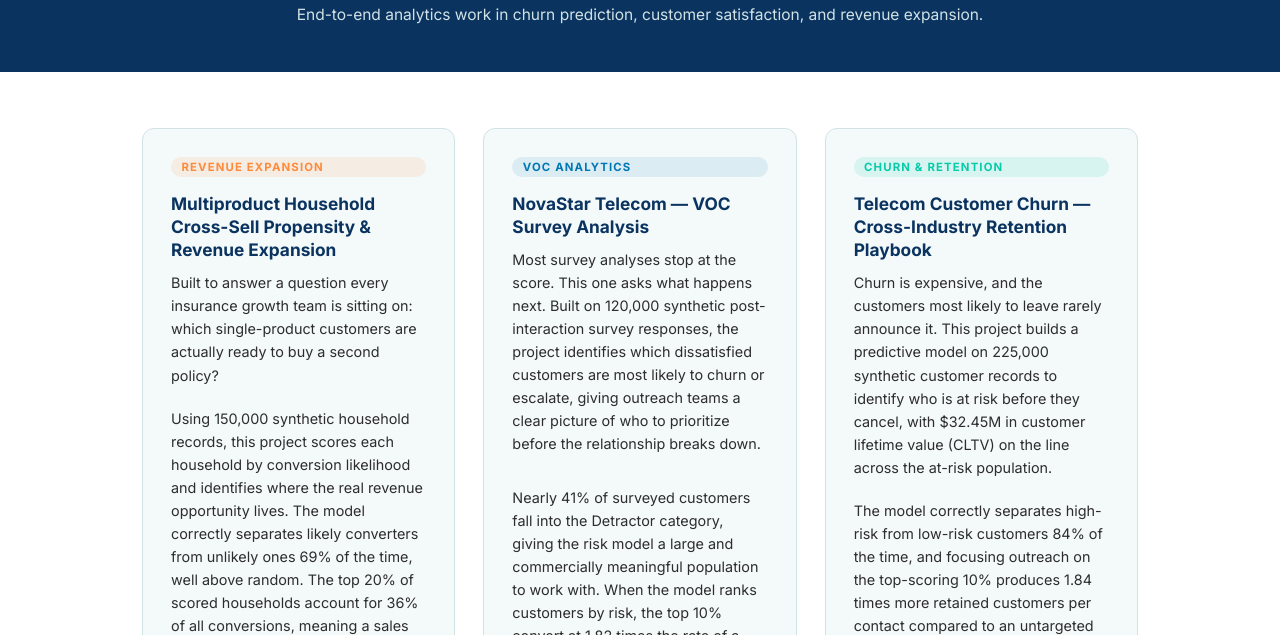
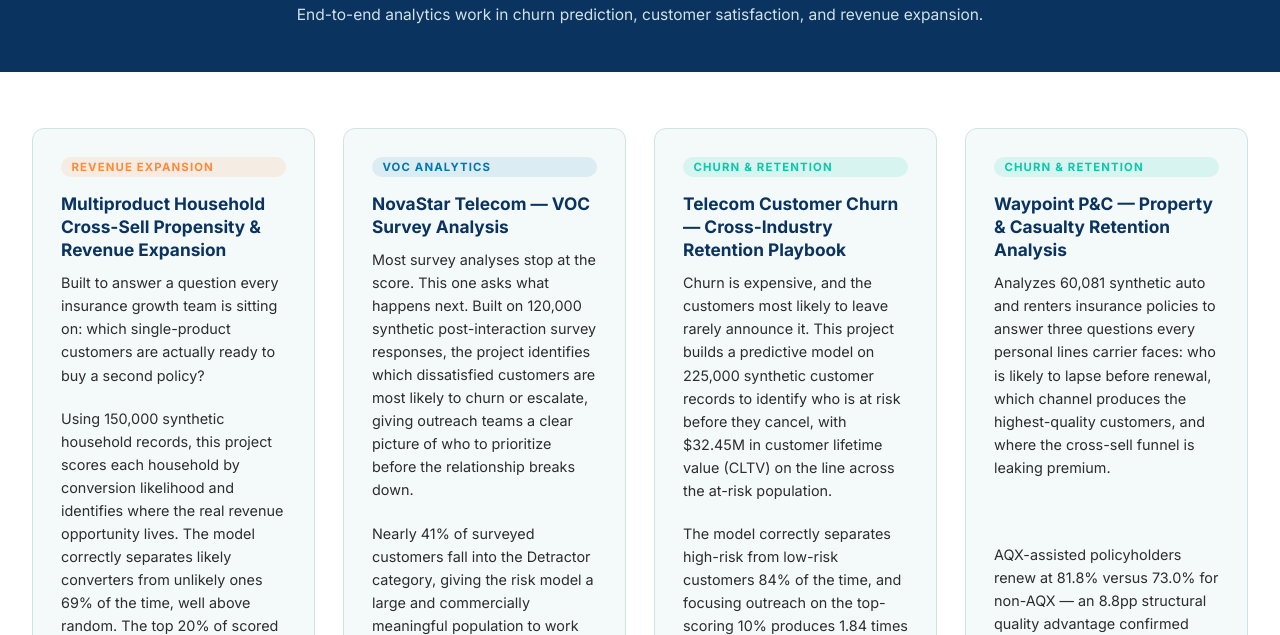
Before and after one commit to Aztexan512/Aztexan512.github.io, a plain HTML site: page projects.html in a window 1280 px wide. Shown: the part 165-800 px from the top of the page. Drawn offline with Linux system fonts and the light colour scheme.

Commit message:
Update projects grid to 4-column layout

```diff
--- a/style.css
+++ b/style.css
@@ -242,11 +242,11 @@
                                                                                                                                                                                                                                                                                                                      /* ==============================================
                                                                                                                                                                                                                                                                                                                         PROJECTS PAGE
                                                                                                                                                                                                                                                                                                                            ============================================== */
-                                                                                                                                                                                                                                                                                                                           main { max-width: 1060px; margin: 0 auto; padding: 3.5rem 2rem 5rem; }
+                                                                                                                                                                                                                                                                                                                           main { max-width: 1400px; margin: 0 auto; padding: 3.5rem 2rem 5rem; }
 
                                                                                                                                                                                                                                                                                                                            .projects-grid {
                                                                                                                                                                                                                                                                                                                              display: grid;
-                                                                                                                                                                                                                                                                                                                               grid-template-columns: repeat(auto-fit, minmax(310px, 1fr));
+                                                                                                                                                                                                                                                                                                                               grid-template-columns: repeat(4, 1fr);
                                                                                                                                                                                                                                                                                                                                  gap: 1.75rem;
                                                                                                                                                                                                                                                                                                                                  }
 
```
